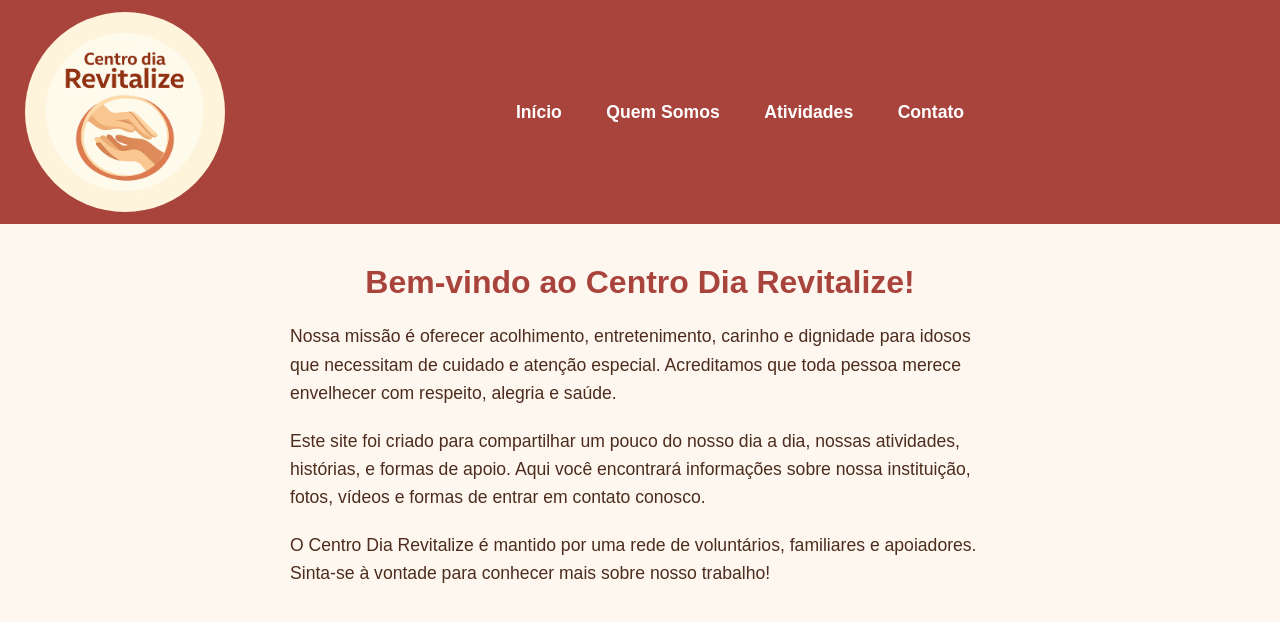
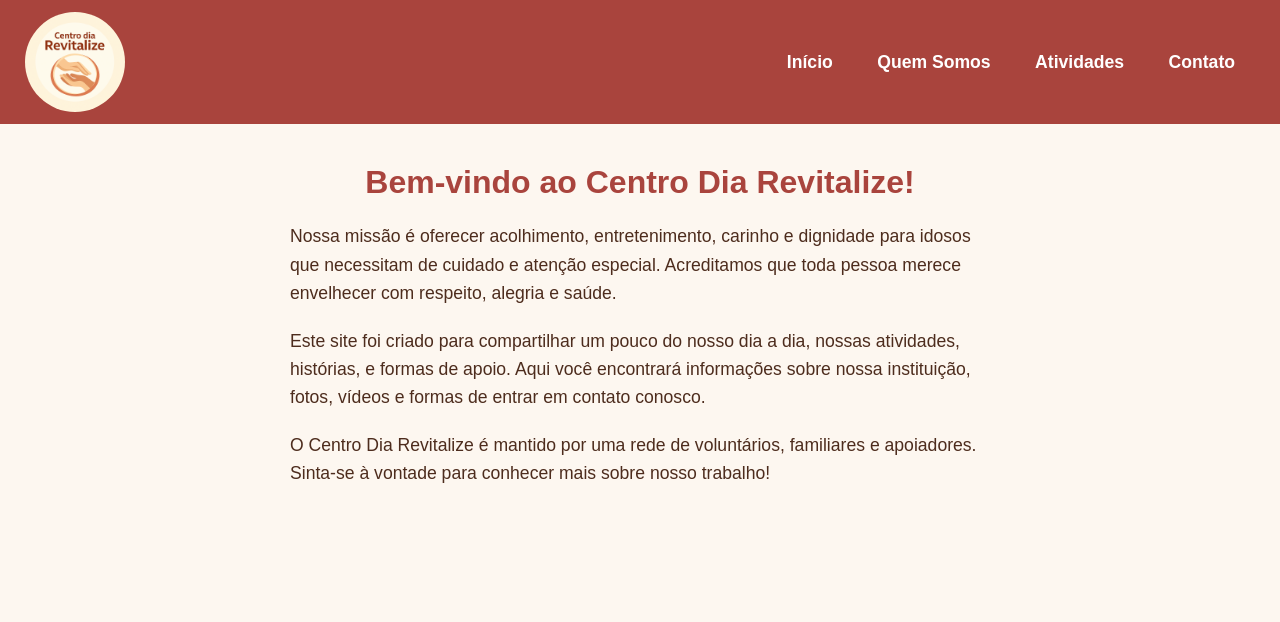
Before and after one commit to centro-revitalize/Revitalize, a plain HTML site: page index.html in a window 1280 px wide. Drawn offline with Linux system fonts and the light colour scheme.

Commit message:
style.css

```diff
--- a/style.css
+++ b/style.css
@@ -17,7 +17,7 @@ nav {
 }
 
 nav img {
-  height: 200px; /* Define uma altura para a logo */
+  height: 100px; /* Define uma altura para a logo */
   border-radius: 50%; /* Mantém o formato circular */
 }
 
@@ -26,7 +26,7 @@ nav ul {
   margin: 0;
   padding: 0;
   flex-grow: 1; /* Permite que a lista ocupe o espaço restante */
-  text-align: center; /* Alinha os itens do menu à direita */
+  text-align: right; /* Alinha os itens do menu à direita */
 }
 
 nav ul li {
```
